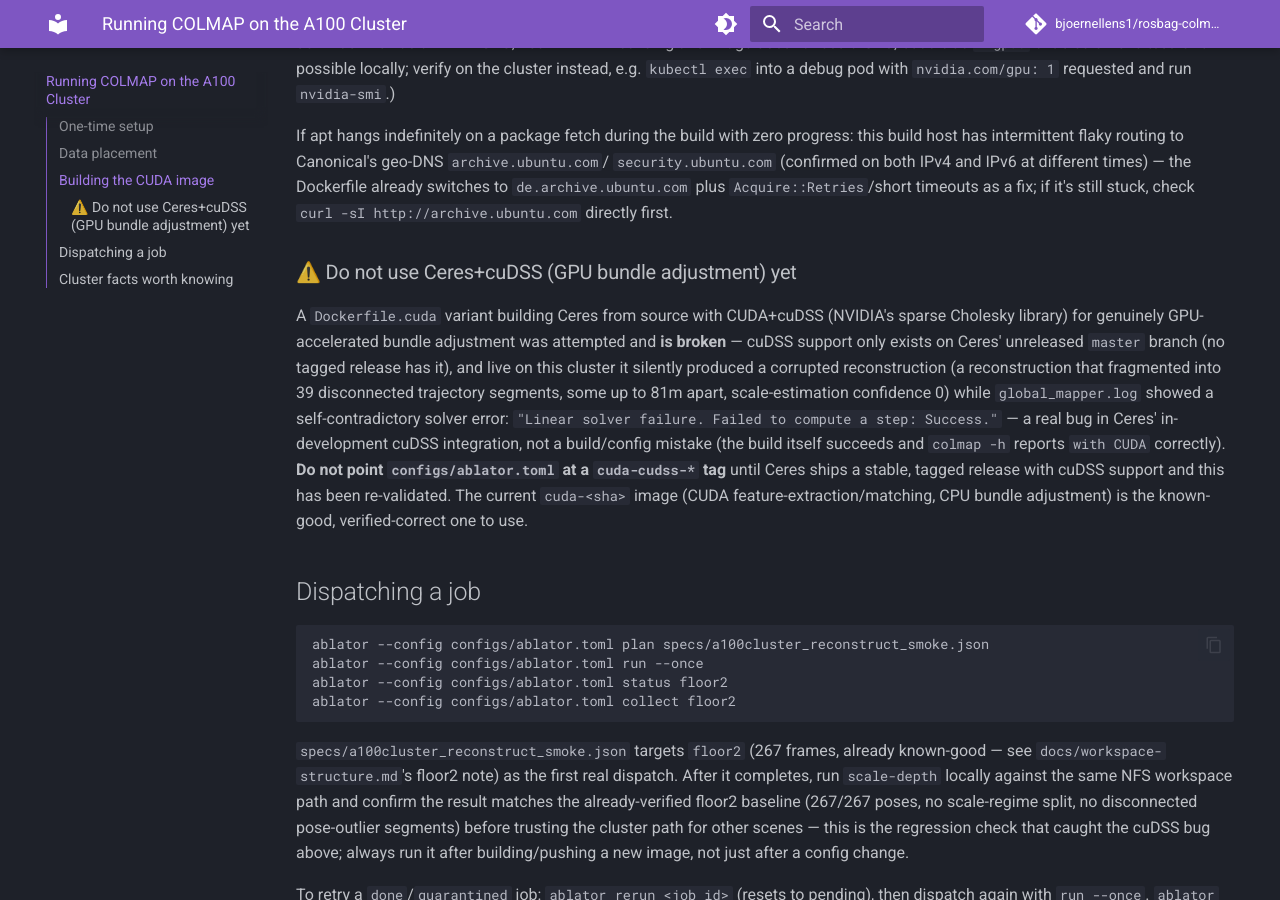
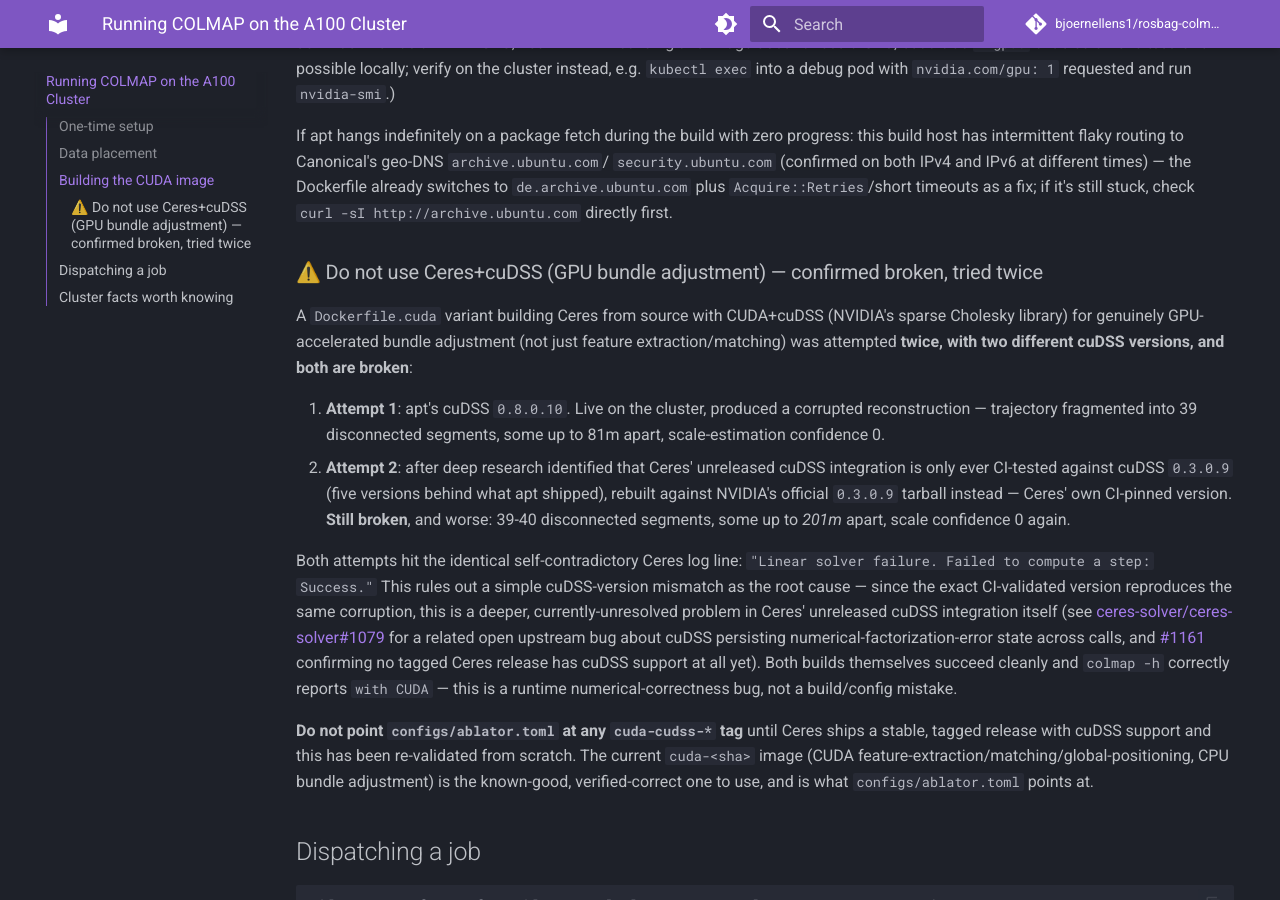
Before and after one commit to bjoernellens1/rosbag-colmap-pipeline, an MkDocs documentation site: the page built from docs/cluster-dispatch.md, in a window 1280 px wide and 900 px high, scrolled down 1406 px. Built offline with MkDocs 1.6.1 and Material for MkDocs 9.7.7, drawn with Linux system fonts in a browser that asks for light colours; comment, search, counter and statistics services are not loaded.

Commit message:
docs(cluster): document Ceres+cuDSS is broken (tried twice), keep CPU BA
Investigated getting genuine GPU-accelerated bundle adjustment (not
just feature extraction/matching) working via Ceres built from source
with CUDA+cuDSS. Confirmed broken with TWO independent cuDSS versions:

- apt's cuDSS 0.8.0.10: corrupted reconstruction, trajectory
  fragmented into 39 disconnected segments up to 81m apart.
- NVIDIA's official 0.3.0.9 tarball (the exact version Ceres' own CI
  pins, found via research after the first failure) also fixes a
  separate cuDSS cmake packaging bug along the way (see
  ceres-solver/ceres-solver#1125/#1151) -- but the reconstruction is
  STILL broken, and worse: segments up to 201m apart.

Both attempts hit the identical self-contradictory Ceres log line
("Linear solver failure. Failed to compute a step: Success."),
ruling out a simple version mismatch -- this is a deeper,
unresolved bug in Ceres' unreleased cuDSS integration itself (no
tagged release has cuDSS support at all; see open upstream issue
ceres-solver/ceres-solver#1079).

configs/ablator.toml stays pointed at the known-good cuda-<sha> image
(GPU feature extraction/matching/global-positioning, CPU bundle
adjustment) -- re-verified correct after this investigation (267/267
poses, no scale-regime corruption). docker/Dockerfile.cuda keeps the
cuDSS build path (useful groundwork if/when Ceres stabilizes this) but
docs/cluster-dispatch.md now documents in detail why not to use it yet.

Co-Authored-By: Claude Sonnet 5 <noreply@anthropic.com>
Claude-Session: https://claude.ai/code/session_01FCxykUmrE7G1MTygjTsPi5

```diff
--- a/docs/cluster-dispatch.md
+++ b/docs/cluster-dispatch.md
@@ -73,20 +73,36 @@ host has intermittent flaky routing to Canonical's geo-DNS `archive.ubuntu.com`/
 already switches to `de.archive.ubuntu.com` plus `Acquire::Retries`/short timeouts as a fix;
 if it's still stuck, check `curl -sI http://archive.ubuntu.com` directly first.
 
-### ⚠️ Do not use Ceres+cuDSS (GPU bundle adjustment) yet
+### ⚠️ Do not use Ceres+cuDSS (GPU bundle adjustment) — confirmed broken, tried twice
 
 A `Dockerfile.cuda` variant building Ceres from source with CUDA+cuDSS (NVIDIA's sparse Cholesky
-library) for genuinely GPU-accelerated bundle adjustment was attempted and **is broken** — cuDSS
-support only exists on Ceres' unreleased `master` branch (no tagged release has it), and live on
-this cluster it silently produced a corrupted reconstruction (a reconstruction that fragmented
-into 39 disconnected trajectory segments, some up to 81m apart, scale-estimation confidence 0)
-while `global_mapper.log` showed a self-contradictory solver error: `"Linear solver failure.
-Failed to compute a step: Success."` — a real bug in Ceres' in-development cuDSS integration,
-not a build/config mistake (the build itself succeeds and `colmap -h` reports `with CUDA`
-correctly). **Do not point `configs/ablator.toml` at a `cuda-cudss-*` tag** until Ceres ships a
-stable, tagged release with cuDSS support and this has been re-validated. The current
-`cuda-<sha>` image (CUDA feature-extraction/matching, CPU bundle adjustment) is the
-known-good, verified-correct one to use.
+library) for genuinely GPU-accelerated bundle adjustment (not just feature extraction/matching)
+was attempted **twice, with two different cuDSS versions, and both are broken**:
+
+1. **Attempt 1**: apt's cuDSS `0.8.0.10`. Live on the cluster, produced a corrupted
+   reconstruction — trajectory fragmented into 39 disconnected segments, some up to 81m apart,
+   scale-estimation confidence 0.
+2. **Attempt 2**: after deep research identified that Ceres' unreleased cuDSS integration is
+   only ever CI-tested against cuDSS `0.3.0.9` (five versions behind what apt shipped), rebuilt
+   against NVIDIA's official `0.3.0.9` tarball instead — Ceres' own CI-pinned version. **Still
+   broken**, and worse: 39-40 disconnected segments, some up to *201m* apart, scale confidence 0
+   again.
+
+Both attempts hit the identical self-contradictory Ceres log line: `"Linear solver failure.
+Failed to compute a step: Success."` This rules out a simple cuDSS-version mismatch as the root
+cause — since the exact CI-validated version reproduces the same corruption, this is a deeper,
+currently-unresolved problem in Ceres' unreleased cuDSS integration itself (see
+[ceres-solver/ceres-solver#1079](https://github.com/ceres-solver/ceres-solver/issues/1079) for a
+related open upstream bug about cuDSS persisting numerical-factorization-error state across
+calls, and [#1161](https://github.com/ceres-solver/ceres-solver/issues/1161) confirming no
+tagged Ceres release has cuDSS support at all yet). Both builds themselves succeed cleanly and
+`colmap -h` correctly reports `with CUDA` — this is a runtime numerical-correctness bug, not a
+build/config mistake.
+
+**Do not point `configs/ablator.toml` at any `cuda-cudss-*` tag** until Ceres ships a stable,
+tagged release with cuDSS support and this has been re-validated from scratch. The current
+`cuda-<sha>` image (CUDA feature-extraction/matching/global-positioning, CPU bundle adjustment)
+is the known-good, verified-correct one to use, and is what `configs/ablator.toml` points at.
 
 ## Dispatching a job
 
```
Also changed, not shown: 2 other files.
